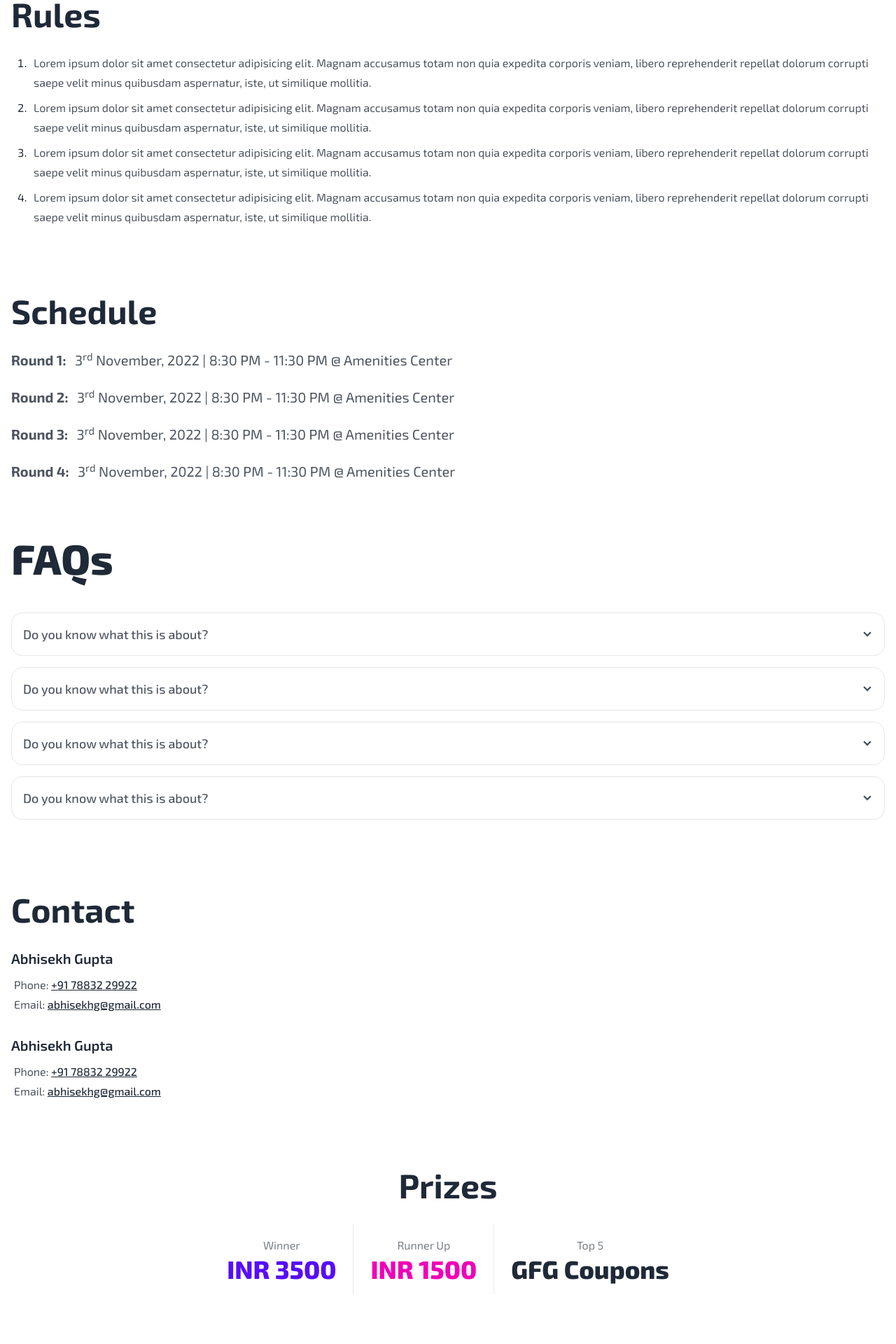
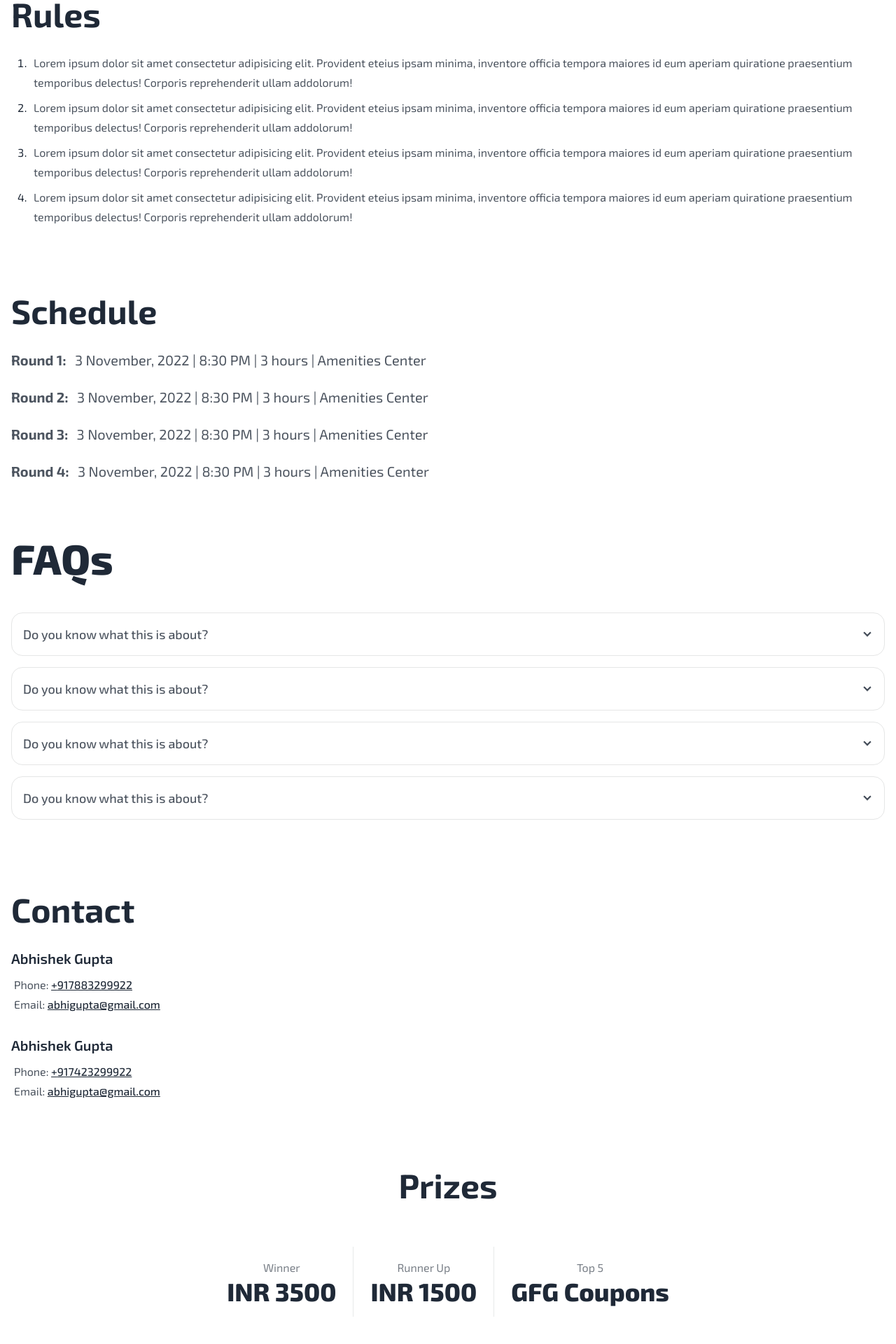
Before and after one commit to suddhabrato/Instruo-web-app, a React (Vite) app in the folder client/: page /events/1 in a window 1280 px wide. Shown: the part 840-2760 px from the top of the page at 70% size. Built offline with nearby package versions, Linux system fonts and the light colour scheme.

Commit message:
Added Props for Event Single Components

```diff
--- a/client/src/Components/Events/EventSingle/About.jsx
+++ b/client/src/Components/Events/EventSingle/About.jsx
@@ -1,15 +1,10 @@
 import React from "react";
 
-const About = () => {
+const About = ({ desc }) => {
   return (
     <>
       <h2 className="mb-8 text-5xl font-bold text-center">About</h2>
-      <p className="mx-auto mb-5 w-full max-w-2xl text-center">
-        Lorem ipsum dolor sit amet consectetur adipisicing elit. Provident et,
-        eius ipsam minima inventore officia tempora maiores id eum aperiam qui
-        ratione praesentium temporibus delectus! Corporis reprehenderit ullam ad
-        dolorum!
-      </p>
+      <p className="mx-auto mb-5 w-full max-w-2xl text-center">{desc}</p>
     </>
   );
 };
--- a/client/src/Components/Events/EventSingle/Contacts.jsx
+++ b/client/src/Components/Events/EventSingle/Contacts.jsx
@@ -1,23 +1,19 @@
 import React from "react";
 
-const Contacts = () => {
+const Contacts = ({ contacts }) => {
   return (
     <>
       <h2 className="mb-8 text-5xl font-bold ">Contact</h2>
-      <h4 className="text-xl">Abhisekh Gupta</h4>
-      <p className="pl-1">
-        {" "}
-        Phone: <a href="tel:917883229922">+91 78832 29922</a>
-        <br />
-        Email: <a href="mailto:abhisekhg@gmail.com">abhisekhg@gmail.com</a>
-      </p>
-      <h4 className="text-xl">Abhisekh Gupta</h4>
-      <p className="pl-1">
-        {" "}
-        Phone: <a href="tel:917883229922">+91 78832 29922</a>
-        <br />
-        Email: <a href="mailto:abhisekhg@gmail.com">abhisekhg@gmail.com</a>
-      </p>
+      {contacts.map((contact, idx) => (
+        <div key={idx}>
+          <h4 className="text-xl">{contact.name}</h4>
+          <p className="pl-1">
+            Phone: <a href={`tel: ${contact.phone}`}>+{contact.phone}</a>
+            <br />
+            Email: <a href={`mailto: ${contact.email}`}>{contact.email}</a>
+          </p>
+        </div>
+      ))}
     </>
   );
 };
--- a/client/src/Components/Events/EventSingle/EventDetails.jsx
+++ b/client/src/Components/Events/EventSingle/EventDetails.jsx
@@ -6,18 +6,18 @@ import Schedule from "./Schedule";
 import Prizes from "./Prizes";
 import Contacts from "./Contacts";
 
-const EventDetails = () => {
+const EventDetails = ({ desc, rules, schedule, contacts, faq, prizes }) => {
   return (
     <div>
       <div className="bg-base-100 text-base-content mx-auto max-w-md md:max-w-full">
         <div className="hero-content px-4 md:px-2 mx-auto flex flex-col">
           <div className="prose w-full max-w-full flex-grow px-4 md:px-2 my-20">
-            <About />
-            <Rules />
-            <Schedule />
-            <Faq />
-            <Contacts />
-            <Prizes />
+            <About desc={desc} />
+            <Rules rules={rules} />
+            <Schedule schedule={schedule} />
+            <Faq faq={faq} />
+            <Contacts contacts={contacts} />
+            <Prizes prizes={prizes} />
           </div>
         </div>
       </div>
--- a/client/src/Components/Events/EventSingle/EventSingle.jsx
+++ b/client/src/Components/Events/EventSingle/EventSingle.jsx
@@ -5,10 +5,89 @@ import Register from "./Register";
 import EventDetails from "./EventDetails";
 
 const EventSingle = () => {
+  let event = {
+    title: "Competitive Programming",
+    subtitle:
+      "Lorem ipsum dolor sit amet consectetur adipisicing elit. Provident eteius ipsam minima, inventore officias tempora maiores",
+    category: "online",
+    desc: "Lorem ipsum dolor sit amet consectetur adipisicing elit. Provident eteius ipsam minima, inventore officia tempora maiores id eum aperiam quiratione praesentium temporibus delectus! Corporis reprehenderit ullam addolorum!",
+    image: "https://placeimg.com/1920/1280/arch",
+    rules: [
+      "Lorem ipsum dolor sit amet consectetur adipisicing elit. Provident eteius ipsam minima, inventore officia tempora maiores id eum aperiam quiratione praesentium temporibus delectus! Corporis reprehenderit ullam addolorum!",
+      "Lorem ipsum dolor sit amet consectetur adipisicing elit. Provident eteius ipsam minima, inventore officia tempora maiores id eum aperiam quiratione praesentium temporibus delectus! Corporis reprehenderit ullam addolorum!",
+      "Lorem ipsum dolor sit amet consectetur adipisicing elit. Provident eteius ipsam minima, inventore officia tempora maiores id eum aperiam quiratione praesentium temporibus delectus! Corporis reprehenderit ullam addolorum!",
+      "Lorem ipsum dolor sit amet consectetur adipisicing elit. Provident eteius ipsam minima, inventore officia tempora maiores id eum aperiam quiratione praesentium temporibus delectus! Corporis reprehenderit ullam addolorum!",
+    ],
+    faq: [
+      {
+        question: "Do you know what this is about?",
+        answer: "Lorem ipsum dolor sit amet consectetur adipisicing elit.",
+      },
+      {
+        question: "Do you know what this is about?",
+        answer: "Lorem ipsum dolor sit amet consectetur adipisicing elit.",
+      },
+      {
+        question: "Do you know what this is about?",
+        answer: "Lorem ipsum dolor sit amet consectetur adipisicing elit.",
+      },
+      {
+        question: "Do you know what this is about?",
+        answer: "Lorem ipsum dolor sit amet consectetur adipisicing elit.",
+      },
+    ],
+    contacts: [
+      {
+        name: "Abhishek Gupta",
+        email: "abhigupta@gmail.com",
+        phone: "917883299922",
+      },
+      {
+        name: "Abhishek Gupta",
+        email: "abhigupta@gmail.com",
+        phone: "917423299922",
+      },
+    ],
+    schedule: [
+      {
+        title: "Round 1",
+        date: "3 November, 2022",
+        time: "8:30 PM",
+        duration: "3 hours",
+        venue: "Amenities Center",
+      },
+      {
+        title: "Round 2",
+        date: "3 November, 2022",
+        time: "8:30 PM",
+        duration: "3 hours",
+        venue: "Amenities Center",
+      },
+      {
+        title: "Round 3",
+        date: "3 November, 2022",
+        time: "8:30 PM",
+        duration: "3 hours",
+        venue: "Amenities Center",
+      },
+      {
+        title: "Round 4",
+        date: "3 November, 2022",
+        time: "8:30 PM",
+        duration: "3 hours",
+        venue: "Amenities Center",
+      },
+    ],
+    prizes: [
+      { standing: "Winner", reward: "INR 3500", color: "primary" },
+      { standing: "Runner Up", reward: "INR 1500", color: "secondary" },
+      { standing: "Top 5", reward: "GFG Coupons", color: "neutral" },
+    ],
+  };
   return (
     <>
-      <Hero />
-      <EventDetails />
+      <Hero title={event.title} subtitle={event.subtitle} image={event.image} />
+      <EventDetails {...event} />
       <Register />
     </>
   );
--- a/client/src/Components/Events/EventSingle/Faq.jsx
+++ b/client/src/Components/Events/EventSingle/Faq.jsx
@@ -1,27 +1,14 @@
 import React from "react";
 import FaqSingle from "./FaqSingle";
 
-const Faq = () => {
+const Faq = ({ faq }) => {
   return (
     <div className="mt-20">
       <h2 className="mt-4 mb-4 text-5xl font-extrabold md:text-6xl">FAQs</h2>
       <div className="mt-10 mb-20 flex flex-col">
-        <FaqSingle
-          question="Do you know what this is about?"
-          answer="Lorem ipsum dolor sit amet consectetur adipisicing elit."
-        />
-        <FaqSingle
-          question="Do you know what this is about?"
-          answer="Lorem ipsum dolor sit amet consectetur adipisicing elit."
-        />
-        <FaqSingle
-          question="Do you know what this is about?"
-          answer="Lorem ipsum dolor sit amet consectetur adipisicing elit."
-        />
-        <FaqSingle
-          question="Do you know what this is about?"
-          answer="Lorem ipsum dolor sit amet consectetur adipisicing elit."
-        />
+        {faq.map((faqItem, idx) => (
+          <FaqSingle key={idx} {...faqItem} />
+        ))}
       </div>
     </div>
   );
--- a/client/src/Components/Events/EventSingle/Prizes.jsx
+++ b/client/src/Components/Events/EventSingle/Prizes.jsx
@@ -1,25 +1,19 @@
 import React from "react";
 
-const Prizes = () => {
+const Prizes = ({ prizes }) => {
   return (
     <>
-      <h2 className="mb-8 text-5xl font-bold text-center">Prizes</h2>
+      <h2 className="mb-16 text-5xl font-bold text-center">Prizes</h2>
       <div className="flex justify-center">
         <div className="stats stats-vertical lg:stats-horizontal">
-          <div className="stat place-items-center">
-            <div className="stat-title ">Winner</div>
-            <div className="stat-value text-primary">INR 3500</div>
-          </div>
-
-          <div className="stat place-items-center">
-            <div className="stat-title ">Runner Up</div>
-            <div className="stat-value text-secondary">INR 1500</div>
-          </div>
-
-          <div className="stat place-items-center">
-            <div className="stat-title">Top 5</div>
-            <div className="stat-value">GFG Coupons</div>
-          </div>
+          {prizes.map((prize, idx) => (
+            <div key={idx} className="stat place-items-center">
+              <div className="stat-title ">{prize.standing}</div>
+              <div className={`stat-value text-${prize.color}`}>
+                {prize.reward}
+              </div>
+            </div>
+          ))}
         </div>
       </div>
     </>
--- a/client/src/Components/Events/EventSingle/Rules.jsx
+++ b/client/src/Components/Events/EventSingle/Rules.jsx
@@ -1,35 +1,14 @@
 import React from "react";
 import Faq from "./Faq";
 
-const Rules = () => {
+const Rules = ({ rules }) => {
   return (
     <>
       <h2 className="mb-8 text-5xl font-bold ">Rules</h2>
       <ol>
-        <li>
-          Lorem ipsum dolor sit amet consectetur adipisicing elit. Magnam
-          accusamus totam non quia expedita corporis veniam, libero
-          reprehenderit repellat dolorum corrupti saepe velit minus quibusdam
-          aspernatur, iste, ut similique mollitia.
-        </li>
-        <li>
-          Lorem ipsum dolor sit amet consectetur adipisicing elit. Magnam
-          accusamus totam non quia expedita corporis veniam, libero
-          reprehenderit repellat dolorum corrupti saepe velit minus quibusdam
-          aspernatur, iste, ut similique mollitia.
-        </li>
-        <li>
-          Lorem ipsum dolor sit amet consectetur adipisicing elit. Magnam
-          accusamus totam non quia expedita corporis veniam, libero
-          reprehenderit repellat dolorum corrupti saepe velit minus quibusdam
-          aspernatur, iste, ut similique mollitia.
-        </li>
-        <li>
-          Lorem ipsum dolor sit amet consectetur adipisicing elit. Magnam
-          accusamus totam non quia expedita corporis veniam, libero
-          reprehenderit repellat dolorum corrupti saepe velit minus quibusdam
-          aspernatur, iste, ut similique mollitia.
-        </li>
+        {rules.map((rule, idx) => (
+          <li key={idx}>{rule}</li>
+        ))}
       </ol>
     </>
   );
--- a/client/src/Components/Events/EventSingle/Schedule.jsx
+++ b/client/src/Components/Events/EventSingle/Schedule.jsx
@@ -1,37 +1,18 @@
 import React from "react";
 
-const Schedule = () => {
+const Schedule = ({ schedule }) => {
   return (
     <>
       <h2 className="mb-8 text-5xl font-bold ">Schedule</h2>
-      <p className="text-xl">
-        <span className="pr-2">
-          {" "}
-          <b>Round 1: </b>
-        </span>{" "}
-        3<sup>rd</sup> November, 2022 | 8:30 PM - 11:30 PM @ Amenities Center
-      </p>
-      <p className="text-xl">
-        <span className="pr-2">
-          {" "}
-          <b>Round 2: </b>
-        </span>{" "}
-        3<sup>rd</sup> November, 2022 | 8:30 PM - 11:30 PM @ Amenities Center
-      </p>
-      <p className="text-xl">
-        <span className="pr-2">
-          {" "}
-          <b>Round 3: </b>
-        </span>{" "}
-        3<sup>rd</sup> November, 2022 | 8:30 PM - 11:30 PM @ Amenities Center
-      </p>
-      <p className="text-xl">
-        <span className="pr-2">
-          {" "}
-          <b>Round 4: </b>
-        </span>{" "}
-        3<sup>rd</sup> November, 2022 | 8:30 PM - 11:30 PM @ Amenities Center
-      </p>
+      {schedule.map((round, idx) => (
+        <p key={idx} className="text-xl">
+          <span className="pr-2">
+            {" "}
+            <b>{round.title}: </b>
+          </span>
+          {`${round.date} | ${round.time} | ${round.duration} | ${round.venue}`}
+        </p>
+      ))}
     </>
   );
 };
```
Also changed, not shown: client/src/Components/Events/EventSingle/Hero.jsx (+5 -9 lines).
